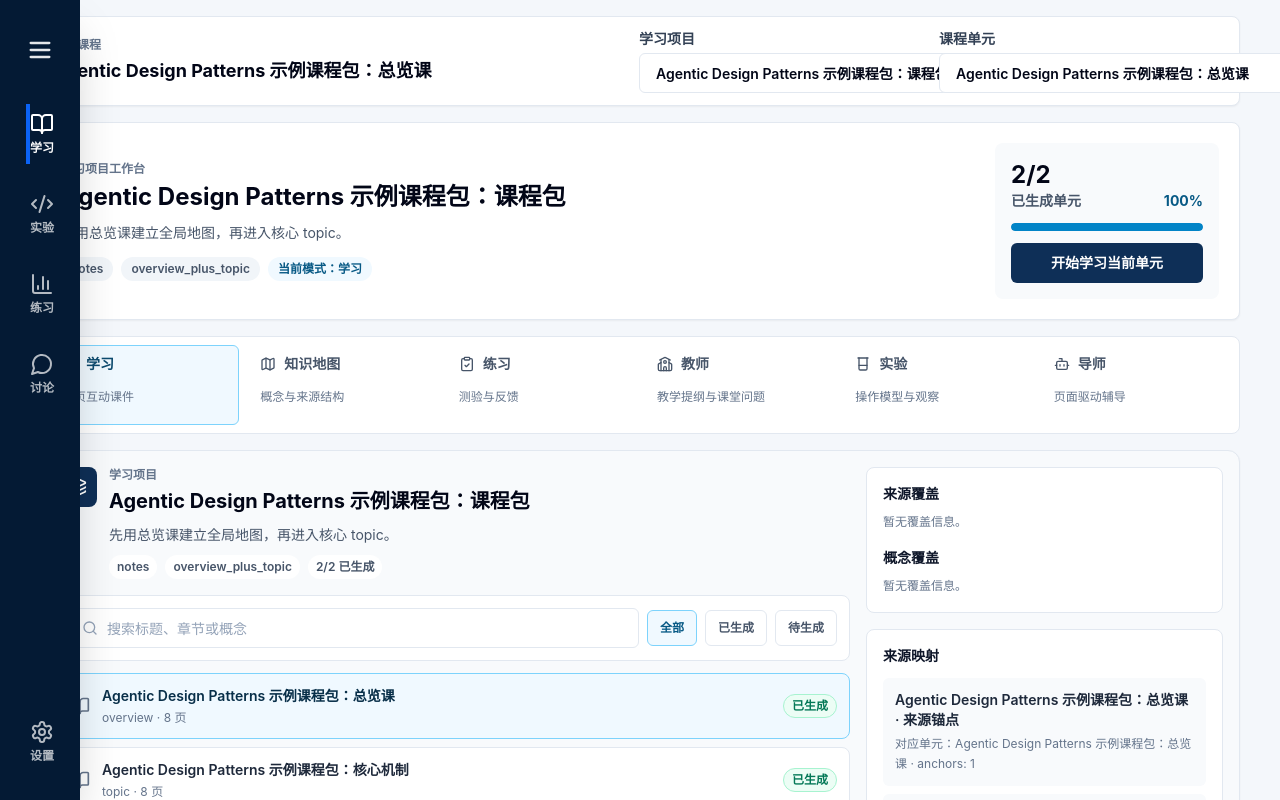
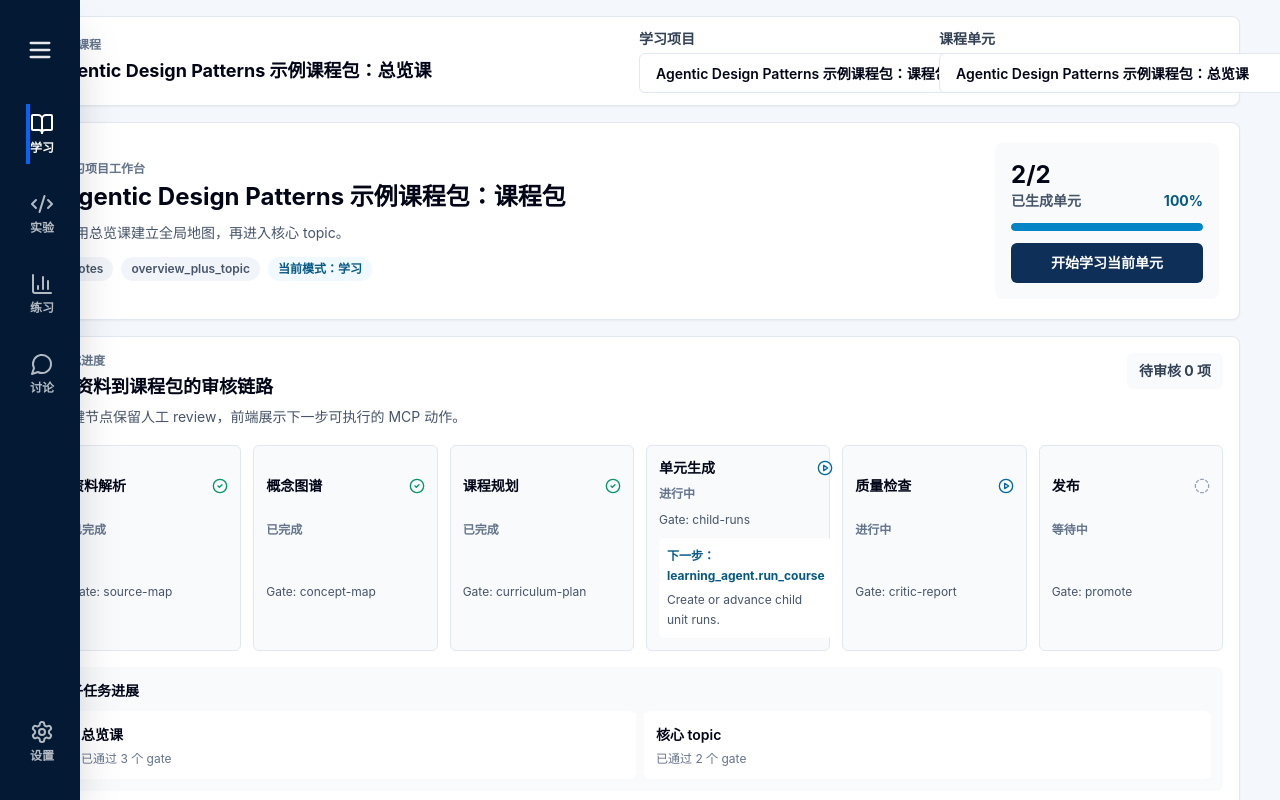
Before and after one commit to MagicianDu/ai-interactive-learning-agent, a React (Vite) app: page / in a window 1280 px wide. Both pictures are taken after a click on the button "查看示例课程". Shown: the top 800 px of the page. Built offline with nearby package versions, Linux system fonts and the light colour scheme.

Commit message:
Add generation timeline to product workspace

```diff
--- a/src/product/CourseWorkspace.tsx
+++ b/src/product/CourseWorkspace.tsx
@@ -7,6 +7,8 @@ import { CanvasMapRenderer } from "../renderers/CanvasMapRenderer";
 import { LearningProductRenderer } from "../renderers/LearningProductRenderer";
 import { WebDeckRenderer } from "../renderers/WebDeckRenderer";
 import { CourseHero } from "./CourseHero";
+import { demoBetaStatus } from "./demoBetaStatus";
+import { GenerationTimeline } from "./GenerationTimeline";
 import { ProductModeTabs, productModeTabs, type CourseView } from "./ProductModeTabs";
 
 type CourseWorkspaceProps = {
@@ -99,6 +101,8 @@ export function CourseWorkspace({ lessons, coursePacks }: CourseWorkspaceProps)
           />
         ) : null}
 
+        <GenerationTimeline status={demoBetaStatus} />
+
         <ProductModeTabs onChange={setCourseView} value={courseView} />
 
         {selectedCoursePack && selectedCoursePackUnits.length > 0 && (
--- /dev/null
+++ b/src/product/GenerationTimeline.tsx
@@ -0,0 +1,105 @@
+import { CheckCircle2, CircleDashed, PlayCircle } from "lucide-react";
+
+import type { DemoBetaStatus } from "./demoBetaStatus";
+
+type GenerationTimelineProps = {
+  status: DemoBetaStatus;
+};
+
+const generationStages = [
+  { id: "source-map", label: "资料解析", gate: "source-map" },
+  { id: "concept-map", label: "概念图谱", gate: "concept-map" },
+  { id: "curriculum-plan", label: "课程规划", gate: "curriculum-plan" },
+  { id: "unit-generation", label: "单元生成", gate: "child-runs" },
+  { id: "quality-review", label: "质量检查", gate: "critic-report" },
+  { id: "publish", label: "发布", gate: "promote" }
+] as const;
+
+export function GenerationTimeline({ status }: GenerationTimelineProps) {
+  const approvedGates = new Set(status.parent.approvedGates);
+  const nextToolCall = status.operatorHints.nextToolCalls[0];
+  const reviewCount = status.operatorHints.reviewQueue.length;
+
+  return (
+    <section className="rounded-lg border border-slate-200 bg-white p-4 shadow-sm" aria-label="生成进度">
+      <div className="flex flex-wrap items-start justify-between gap-3">
+        <div>
+          <p className="text-xs font-bold uppercase text-slate-500">生成进度</p>
+          <h2 className="mt-1 text-lg font-bold text-slate-950">从资料到课程包的审核链路</h2>
+          <p className="mt-1 text-sm leading-6 text-slate-600">关键节点保留人工 review，前端展示下一步可执行的 MCP 动作。</p>
+        </div>
+        <div className="rounded-md bg-slate-50 px-3 py-2 text-sm font-bold text-slate-700">待审核 {reviewCount} 项</div>
+      </div>
+
+      <ol className="mt-4 grid gap-3 md:grid-cols-3 xl:grid-cols-6">
+        {generationStages.map((stage) => {
+          const state = getStageState(stage.gate, approvedGates, status);
+          const isActive = state === "active";
+
+          return (
+            <li className="grid gap-2 rounded-md border border-slate-200 bg-slate-50 p-3" key={stage.id}>
+              <div className="flex items-center justify-between gap-2">
+                <span className="text-sm font-bold text-slate-950">{stage.label}</span>
+                <StageIcon state={state} />
+              </div>
+              <p className="text-xs font-semibold text-slate-500">{stateLabels[state]}</p>
+              <p className="break-words text-xs leading-5 text-slate-600">Gate: {stage.gate}</p>
+              {isActive && stage.gate === "child-runs" && nextToolCall ? (
+                <div className="rounded-md bg-white p-2 text-xs leading-5 text-sky-800">
+                  <p className="font-bold">下一步：{nextToolCall.toolName}</p>
+                  <p className="mt-1 text-slate-600">{nextToolCall.reason}</p>
+                </div>
+              ) : null}
+            </li>
+          );
+        })}
+      </ol>
+
+      <div className="mt-4 grid gap-2 rounded-md bg-slate-50 p-3 text-sm leading-6 text-slate-700">
+        <p className="font-bold text-slate-950">子任务进展</p>
+        <div className="grid gap-2 sm:grid-cols-2">
+          {status.childRuns.map((run) => (
+            <div className="rounded-md bg-white p-3" key={run.unitId}>
+              <p className="font-semibold text-slate-950">{run.title}</p>
+              <p className="mt-1 text-xs text-slate-500">已通过 {run.approvedGates.length} 个 gate</p>
+            </div>
+          ))}
+        </div>
+      </div>
+    </section>
+  );
+}
+
+function getStageState(gate: string, approvedGates: Set<string>, status: DemoBetaStatus): "completed" | "active" | "waiting" {
+  if (approvedGates.has(gate)) {
+    return "completed";
+  }
+
+  if (gate === "child-runs" && status.operatorHints.nextToolCalls.some((call) => call.toolName === "learning_agent.run_course")) {
+    return "active";
+  }
+
+  if (gate === "critic-report" && status.childRuns.some((run) => run.approvedGates.includes("critic-report"))) {
+    return "active";
+  }
+
+  return "waiting";
+}
+
+function StageIcon({ state }: { state: "completed" | "active" | "waiting" }) {
+  if (state === "completed") {
+    return <CheckCircle2 aria-hidden="true" className="size-4 text-emerald-600" />;
+  }
+
+  if (state === "active") {
+    return <PlayCircle aria-hidden="true" className="size-4 text-sky-700" />;
+  }
+
+  return <CircleDashed aria-hidden="true" className="size-4 text-slate-400" />;
+}
+
+const stateLabels = {
+  completed: "已完成",
+  active: "进行中",
+  waiting: "等待中"
+} as const;
--- /dev/null
+++ b/src/product/demoBetaStatus.ts
@@ -0,0 +1,24 @@
+export const demoBetaStatus = {
+  status: "beta_status",
+  parent: {
+    approvedGates: ["source-map", "concept-map", "curriculum-plan"],
+    nextActions: ["Run learning_agent.run_course for demo-course-pack to create or advance course units."]
+  },
+  operatorHints: {
+    readyToPromote: false,
+    reviewQueue: [],
+    nextToolCalls: [
+      {
+        toolName: "learning_agent.run_course",
+        input: { runId: "demo-course-pack", unitSelector: "all", maxSteps: 20 },
+        reason: "Create or advance child unit runs."
+      }
+    ]
+  },
+  childRuns: [
+    { unitId: "unit-overview", title: "总览课", approvedGates: ["learning-architecture", "lesson", "critic-report"] },
+    { unitId: "unit-topic-01", title: "核心 topic", approvedGates: ["learning-architecture", "lesson"] }
+  ]
+} as const;
+
+export type DemoBetaStatus = typeof demoBetaStatus;
```
Also changed, not shown: 1 other file (tests, documents, lock files or other folders).
